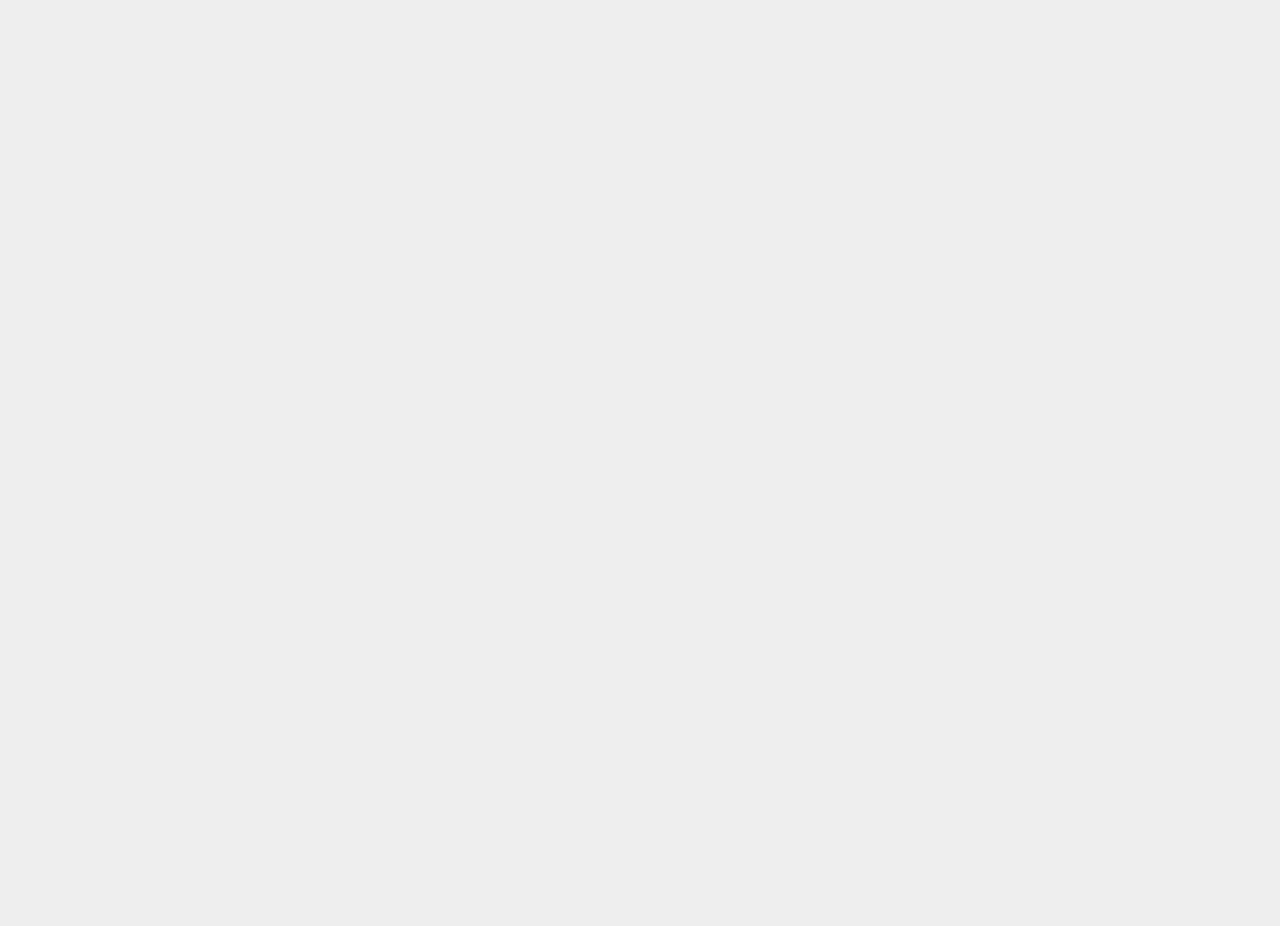
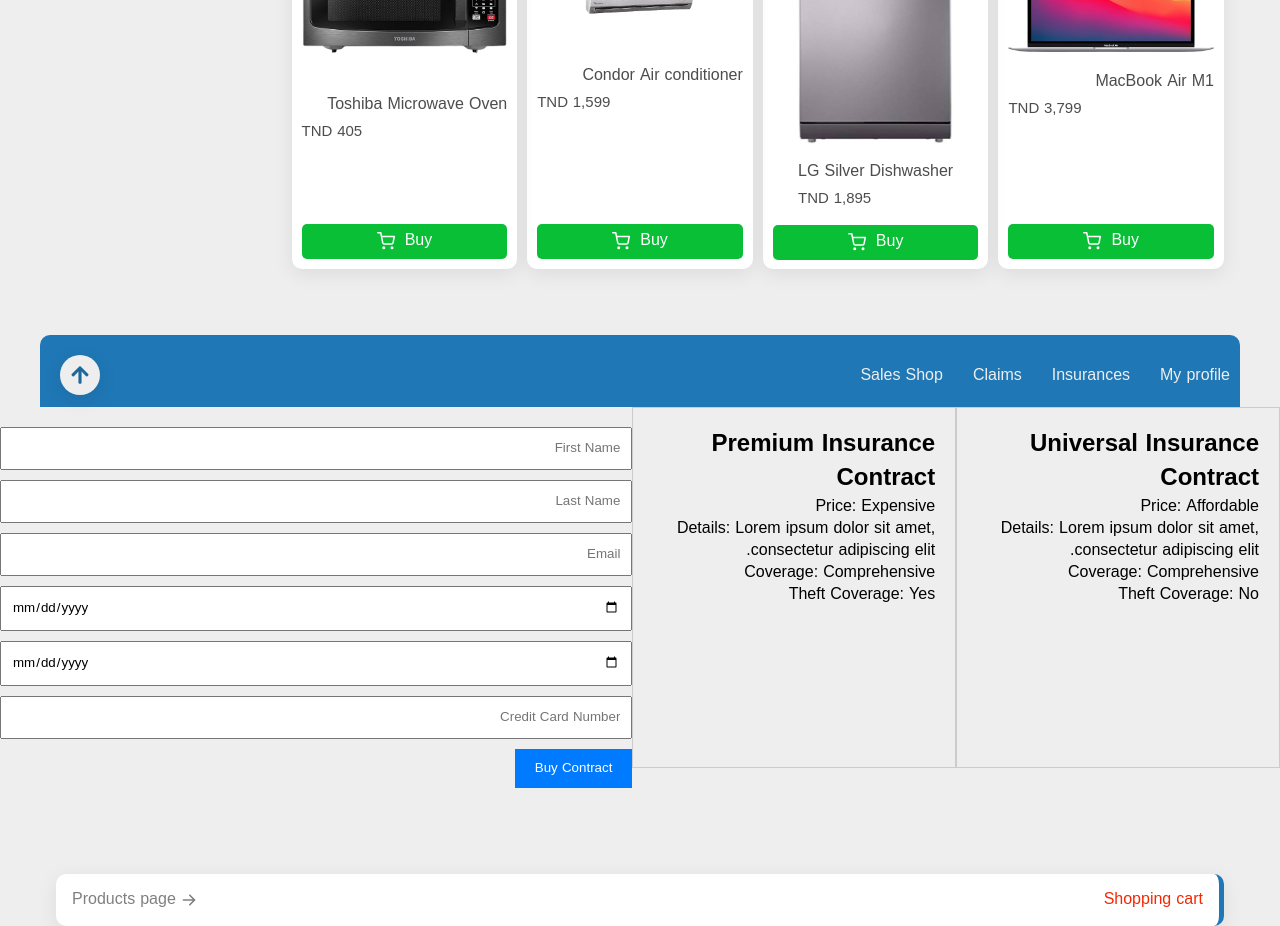
Before and after one commit to Emna-chebbi/Insurance-workflow-project, a React (Create React App) app: page /basket in a window 1280 px wide. Shown: the part 980-1906 px from the top of the page. Before the commit the page ends 800 px from the top, so only its background shows below. Built offline with nearby package versions, Linux system fonts and the light colour scheme.

Commit message:
undone insurance commit

```diff
--- a/src/App.js
+++ b/src/App.js
@@ -6,7 +6,7 @@ import Details from './components/Details/Details';
 import FavoritePage from './components/Favorite/FavoritePage';
 import Header from './components/Header/Header';
 import Products from './components/Products/Products';
-
+import Insurances from './components/Insurances/Insurances';
 
 function App() {
   let router = useRoutes([
@@ -20,6 +20,8 @@ function App() {
     <ContextProvider>
       <ContextFilter>
         <Header />
+        <Products />
+        <Insurances />
         {router}
       </ContextFilter>
     </ContextProvider>
--- a/src/components/Footer/Footer.jsx
+++ b/src/components/Footer/Footer.jsx
@@ -16,7 +16,7 @@ export default function Footer() {
         <div className="footer_link_box">
 
           <Link to={"/favorite"}>My profile</Link>
-          <Link to={"/favorite"}>Insurances</Link>
+          <Link to={"/Insurances"}>Insurances</Link>
           <Link to={"/favorite"}>Claims</Link>
           <Link to={"/"}>Sales Shop</Link>
 
--- a/src/components/Header/Header.jsx
+++ b/src/components/Header/Header.jsx
@@ -34,7 +34,7 @@ function Header() {
         <Link to={"/"} className="logo">
           Claims
         </Link>
-        <Link to={"/"} className="logo">
+        <Link to={"/Insurances"} className="logo">
           Insurances
         </Link>
         <Link to={"/"} className="logo">
--- a/src/components/Insurances/Insurances.css
+++ b/src/components/Insurances/Insurances.css
@@ -1,55 +1,35 @@
-.plans {
+.container {
   display: flex;
-    justify-content: space-around;
+  justify-content: space-between;
 }
 
-  .plan {
+.insurance-box {
+  width: 45%;
   border: 1px solid #ccc;
-    border-radius: 5px;
   padding: 20px;
-    text-align: center;
-    width: 30%;
+  margin-bottom: 20px;
 }
 
-  .plan--basic {
-    background-color: #e6f7ff;
+.purchase-form {
+  margin-top: 20px;
 }
 
-  .plan--standard {
-    background-color: #bae7ff;
-  }
-
-  .plan--premium {
-    background-color: #85d7ff;
-  }
-
-  .plan__title {
-    color: #333;
-    font-size: 24px;
+input[type='text'],
+input[type='email'],
+input[type='date'] {
+  width: 100%;
+  padding: 10px;
   margin-bottom: 10px;
 }
 
-  .plan__price {
-    color: #333;
-    font-size: 36px;
-    margin-bottom: 20px;
+button {
+  padding: 10px 20px;
+  background-color: #007bff;
+  color: #fff;
+  border: none;
+  cursor: pointer;
 }
 
-  .plan__features {
-    list-style: none;
-    margin: 0;
-    padding: 0;
+button:hover {
+  background-color: #0056b3;
 }
-
-  .plan__feature {
-    margin-bottom: 10px;
-  }
-
-  .plan__button {
-    background-color: #007bff;
-    border: none;
-    border-radius: 5px;
-    color: #fff;
-    padding: 10px 20px;
-    text-transform: uppercase;
-  }
--- a/src/components/Insurances/Insurances.jsx
+++ b/src/components/Insurances/Insurances.jsx
@@ -1,48 +1,46 @@
-import React from 'react';
-import "./Insurances.css";
-const InsurancePlan = ({ plan, price, features }) => {
+import React, { useState } from 'react';
+import './Insurances.css';
+
+const InsuranceBoxes = () => {
+  const [firstName, setFirstName] = useState('');
+  const [lastName, setLastName] = useState('');
+  const [email, setEmail] = useState('');
+  const [startDate, setStartDate] = useState('');
+  const [endDate, setEndDate] = useState('');
+  const [creditCard, setCreditCard] = useState('');
+
+  const handlePurchase = () => {
+    // Handle purchase logic here
+    console.log('Contract purchased!');
+  };
+
   return (
-    <div className={`plan plan--${plan}`}>
-      <h2 className="plan__title">{plan} Plan</h2>
-      <p className="plan__price">${price}</p>
-      <ul className="plan__features">
-        {features.map((feature, index) => (
-          <li key={index} className="plan__feature">
-            {feature}
-          </li>
-        ))}
-      </ul>
-      <button className="plan__button">Buy Now</button>
+    <div className="container">
+      <div className="insurance-box">
+        <h2>Universal Insurance Contract</h2>
+        <p>Price: Affordable</p>
+        <p>Details: Lorem ipsum dolor sit amet, consectetur adipiscing elit. </p>
+        <p>Coverage: Comprehensive</p>
+        <p>Theft Coverage: No</p>
+      </div>
+      <div className="insurance-box">
+        <h2>Premium Insurance Contract</h2>
+        <p>Price: Expensive</p>
+        <p>Details: Lorem ipsum dolor sit amet, consectetur adipiscing elit. </p>
+        <p>Coverage: Comprehensive</p>
+        <p>Theft Coverage: Yes</p>
+      </div>
+      <form className="purchase-form" onSubmit={handlePurchase}>
+        <input type="text" placeholder="First Name" value={firstName} onChange={(e) => setFirstName(e.target.value)} />
+        <input type="text" placeholder="Last Name" value={lastName} onChange={(e) => setLastName(e.target.value)} />
+        <input type="email" placeholder="Email" value={email} onChange={(e) => setEmail(e.target.value)} />
+        <input type="date" placeholder="Start Date" value={startDate} onChange={(e) => setStartDate(e.target.value)} />
+        <input type="date" placeholder="End Date" value={endDate} onChange={(e) => setEndDate(e.target.value)} />
+        <input type="text" placeholder="Credit Card Number" value={creditCard} onChange={(e) => setCreditCard(e.target.value)} />
+        <button type="submit">Buy Contract</button>
+      </form>
     </div>
   );
 };
 
-const App = () => {
-  const basicFeatures = [
-    'Basic Coverage',
-    'Limited Support',
-    '1 Year Contract',
-  ];
-
-  const standardFeatures = [
-    'Standard Coverage',
-    'Regular Support',
-    '2 Year Contract',
-  ];
-
-  const premiumFeatures = [
-    'Premium Coverage',
-    'Priority Support',
-    '3 Year Contract',
-  ];
-
-  return (
-    <div className="plans">
-      <InsurancePlan plan="Basic" price={100} features={basicFeatures} />
-      <InsurancePlan plan="Standard" price={200} features={standardFeatures} />
-      <InsurancePlan plan="Premium" price={300} features={premiumFeatures} />
-    </div>
-  );
-};
-
-export default App;
+export default InsuranceBoxes;
```
Lines whose indentation alone changed are shown as unchanged.
